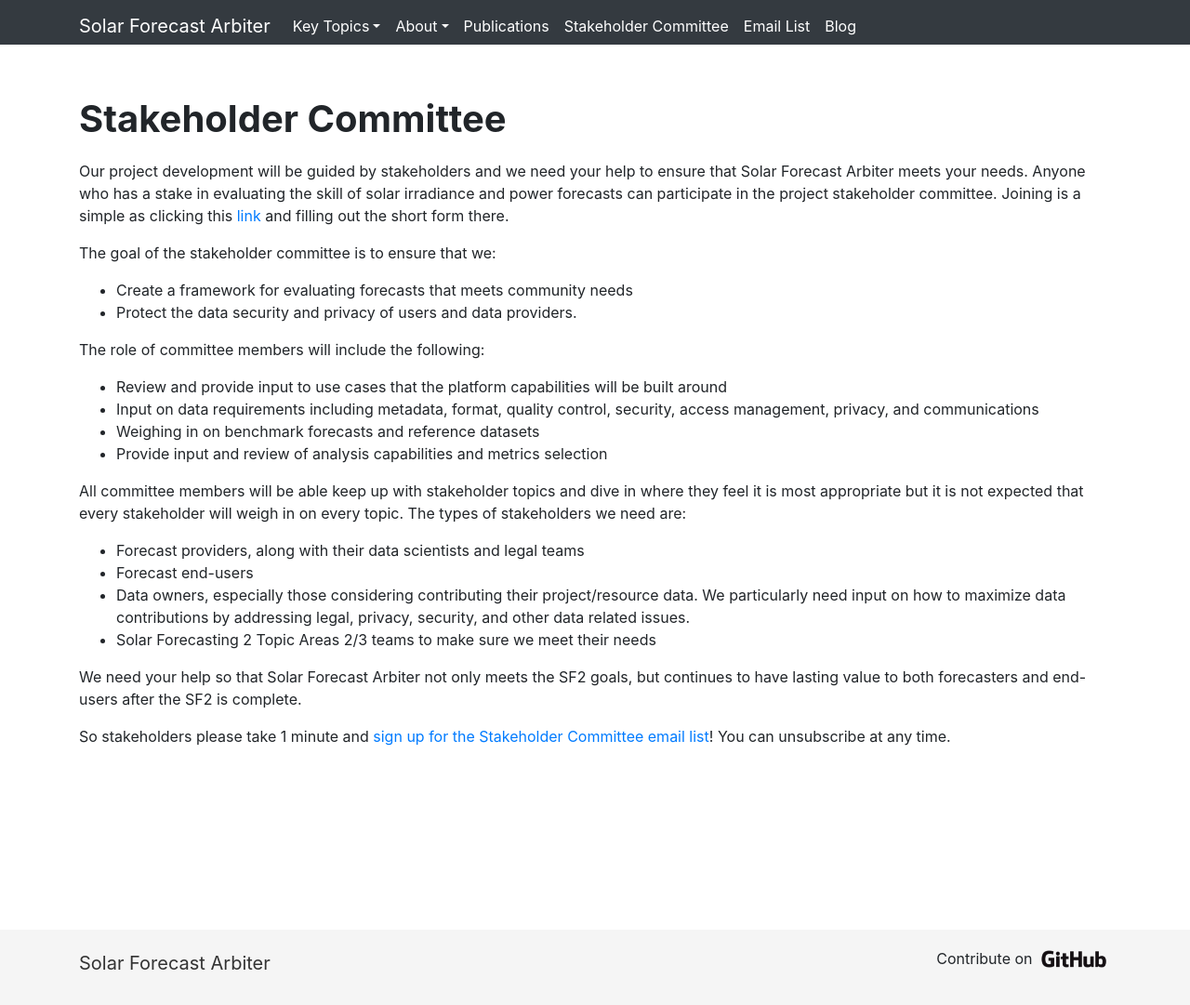
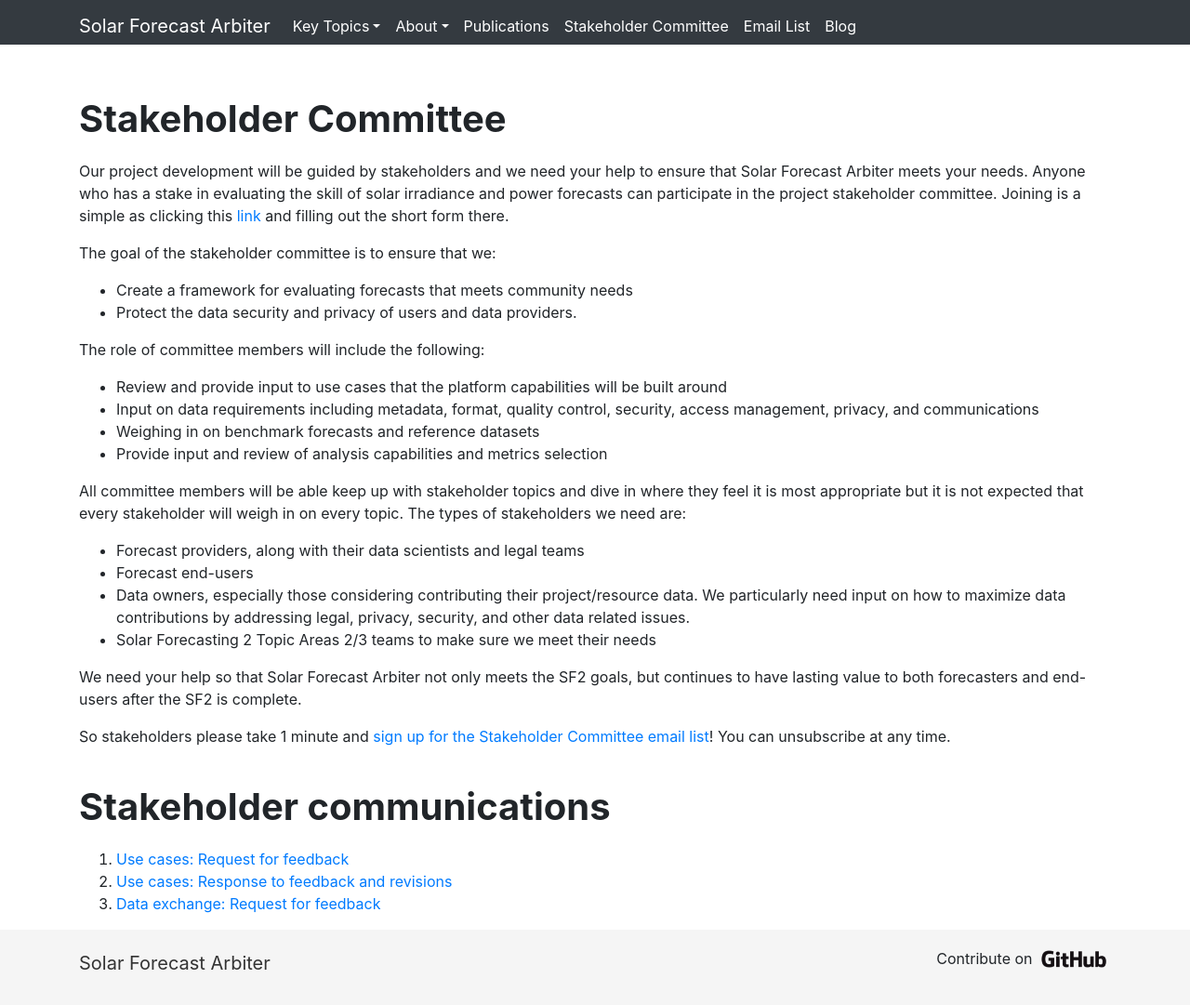
Before and after one commit to SolarArbiter/SolarArbiter.github.io, a Jekyll site: the page built from stakeholdercommittee.md, in a window 1280 px wide and 1081 px high. Shown: the whole window at 93% size. Built offline with Jekyll 4.4.1, drawn with Linux system fonts in a browser that asks for light colours; comment, search, counter and statistics services are not loaded; our own code applies the rules of GitHub Pages for plain Markdown files.

Commit message:
add links to stakeholder emails

```diff
--- a/stakeholdercommittee.md
+++ b/stakeholdercommittee.md
@@ -27,3 +27,10 @@
 We need your help so that Solar Forecast Arbiter not only meets the SF2 goals, but continues to have lasting value to both forecasters and end-users after the SF2 is complete.
 
 So stakeholders please take 1 minute and [sign up for the Stakeholder Committee email list](/emaillist)! You can unsubscribe at any time.
+
+
+# Stakeholder communications
+
+1. [Use cases: Request for feedback](https://mailchi.mp/15206f8cd8cb/feedback-request-for-use-cases?e=%5BUNIQID%5D)
+1. [Use cases: Response to feedback and revisions](https://mailchi.mp/ce0724ef08ff/revised-used-cases-ready-for-review?e=%5BUNIQID%5D)
+1. [Data exchange: Request for feedback](https://mailchi.mp/c2bf820086d5/data-exchange-feedback-request)
```
